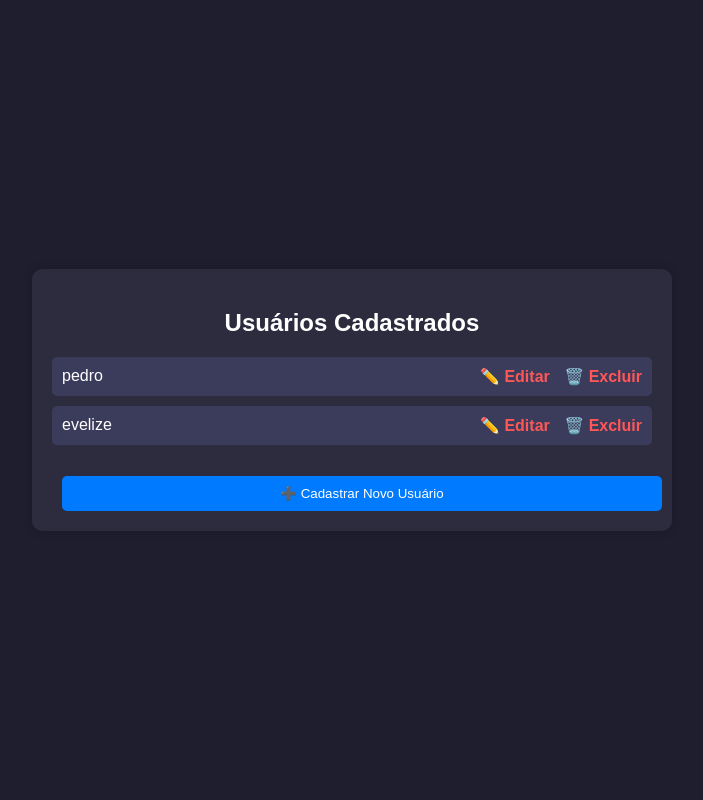
After one commit to Pacheco280/Flask_Projeto, a Flask app: page /dashboard in a window 1280 px wide. The commit adds this page. Shown: the whole page, without its empty margins (288-991 px from the left). Run offline with Flask 3, Linux system fonts and the light colour scheme; data comes from the database, SQL or seed files in the repository; both versions use the stored data as it was after the commit.

Commit message:
Segunda versão do Projeto

```diff
--- a/app.py
+++ b/app.py
@@ -3,7 +3,6 @@ import sqlite3
 
 app = Flask(__name__)
 
-# Criar banco de dados e tabela
 def init_db():
     with sqlite3.connect("usuarios.db") as conn:
         cursor = conn.cursor()
@@ -31,15 +30,19 @@ def login():
             user = cursor.fetchone()
 
         if user:
-            return redirect(url_for("sucesso"))
+            return redirect(url_for("dashboard"))
         else:
             mensagem = "Login incorreto. Tente novamente."
 
     return render_template("login.html", mensagem=mensagem)
 
-@app.route("/sucesso")
-def sucesso():
-    return "Login realizado com sucesso!"
+@app.route("/dashboard")
+def dashboard():
+    with sqlite3.connect("usuarios.db") as conn:
+        cursor = conn.cursor()
+        cursor.execute("SELECT * FROM usuarios")
+        usuarios = cursor.fetchall()
+    return render_template("dashboard.html", usuarios=usuarios)
 
 @app.route("/register", methods=["GET", "POST"])
 def register():
@@ -59,5 +62,31 @@ def register():
 
     return render_template("register.html", mensagem=mensagem)
 
+@app.route("/edit/<int:id>", methods=["GET", "POST"])
+def edit(id):
+    with sqlite3.connect("usuarios.db") as conn:
+        cursor = conn.cursor()
+        cursor.execute("SELECT * FROM usuarios WHERE id = ?", (id,))
+        user = cursor.fetchone()
+
+    if request.method == "POST":
+        novo_usuario = request.form["usuario"]
+        nova_senha = request.form["senha"]
+        with sqlite3.connect("usuarios.db") as conn:
+            cursor = conn.cursor()
+            cursor.execute("UPDATE usuarios SET usuario = ?, senha = ? WHERE id = ?", (novo_usuario, nova_senha, id))
+            conn.commit()
+        return redirect(url_for("dashboard"))
+
+    return render_template("edit.html", user=user)
+
+@app.route("/delete/<int:id>")
+def delete(id):
+    with sqlite3.connect("usuarios.db") as conn:
+        cursor = conn.cursor()
+        cursor.execute("DELETE FROM usuarios WHERE id = ?", (id,))
+        conn.commit()
+    return redirect(url_for("dashboard"))
+
 if __name__ == "__main__":
     app.run(debug=True)
--- a/static/style.css
+++ b/static/style.css
@@ -14,7 +14,7 @@ body {
     border-radius: 10px;
     box-shadow: 0px 0px 10px rgba(0, 0, 0, 0.2);
     text-align: center;
-    width: 300px;
+    width: 350px;
 }
 
 h2 {
@@ -38,10 +38,12 @@ button {
     border-radius: 5px;
     cursor: pointer;
     width: 100%;
+    transition: 0.3s;
 }
 
 button:hover {
     background: #45a049;
+    transform: scale(1.05);
 }
 
 .erro {
@@ -57,3 +59,71 @@ p a {
 p a:hover {
     text-decoration: underline;
 }
+
+/* Estilizando a Dashboard */
+.dashboard-container {
+    background: #2c2c3e;
+    padding: 20px;
+    border-radius: 10px;
+    box-shadow: 0px 0px 10px rgba(0, 0, 0, 0.2);
+    width: 600px;
+    color: white;
+    text-align: center;
+}
+
+.dashboard-container ul {
+    list-style: none;
+    padding: 0;
+}
+
+.dashboard-container li {
+    background: #3b3b5b;
+    margin: 10px 0;
+    padding: 10px;
+    border-radius: 5px;
+    display: flex;
+    justify-content: space-between;
+    align-items: center;
+}
+
+.dashboard-container a {
+    color: #ff5757;
+    text-decoration: none;
+    font-weight: bold;
+    margin-left: 10px;
+}
+
+.dashboard-container a:hover {
+    text-decoration: underline;
+}
+
+/* Botão para cadastrar novo usuário */
+.new-user-btn {
+    background: #007BFF;
+    margin-top: 15px;
+}
+
+.new-user-btn:hover {
+    background: #0056b3;
+}
+
+.cadastro-container {
+    margin-top: 15px; /* Espaçamento entre o botão de login e o de cadastro */
+    text-align: center;
+}
+
+.cadastro-btn {
+    background: #007BFF;
+    color: white;
+    padding: 10px 15px;
+    border: none;
+    border-radius: 5px;
+    cursor: pointer;
+    width: 100%;
+    transition: 0.3s;
+}
+
+.cadastro-btn:hover {
+    background: #0056b3;
+    transform: scale(1.05);
+}
--- /dev/null
+++ b/templates/dashboard.html
@@ -0,0 +1,27 @@
+<!DOCTYPE html>
+<html lang="pt-br">
+<head>
+    <meta charset="UTF-8">
+    <title>Dashboard</title>
+    <link rel="stylesheet" href="{{ url_for('static', filename='style.css') }}">
+</head>
+<body>
+    <div class="dashboard-container">
+        <h2>Usuários Cadastrados</h2>
+        <ul>
+            {% for user in usuarios %}
+                <li>
+                    <span>{{ user[1] }}</span>
+                    <span>
+                        <a href="{{ url_for('edit', id=user[0]) }}">✏️ Editar</a>
+                        <a href="{{ url_for('delete', id=user[0]) }}" onclick="return confirm('Tem certeza que deseja excluir este usuário?')">🗑️ Excluir</a>
+                    </span>
+                </li>
+            {% endfor %}
+        </ul>
+        <a href="{{ url_for('register') }}">
+            <button class="new-user-btn">➕ Cadastrar Novo Usuário</button>
+        </a>
+    </div>
+</body>
+</html>
```
Also changed, not shown: templates/edit.html (added, +21 -0 lines), templates/login.html (+8 -0 lines), usuarios.db.
